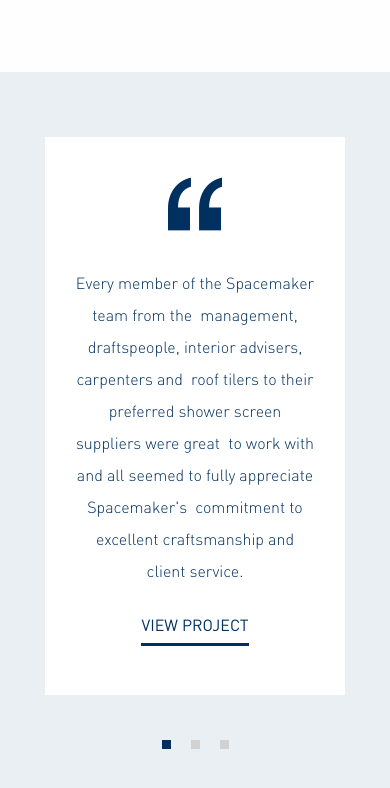
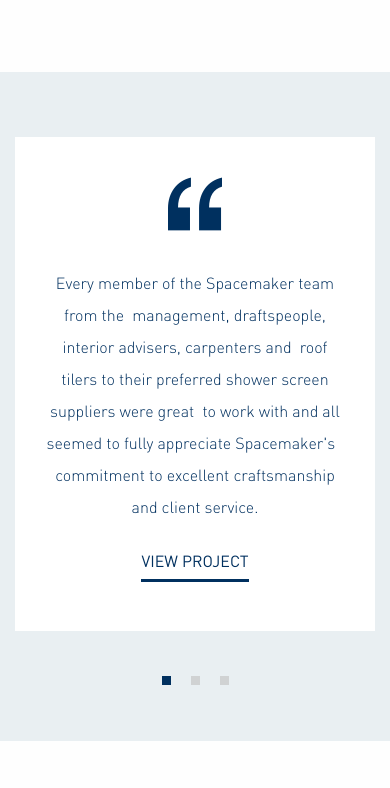
Before and after one commit to halopinx/spacemaker-fe, a website: page index.html in a window 390 px wide. Shown: the part 3600-4388 px from the top of the page. Drawn offline with Linux system fonts and the light colour scheme.

Commit message:
style updates - mbile

```diff
--- a/scss/_components.scss
+++ b/scss/_components.scss
@@ -146,12 +146,16 @@
   margin-bottom: 20px;
   margin-left: 60px;
   margin-right: 40px;
+  @include breakpoint(xlarge) {
+    margin-left: 0;
+    margin-right: 0;
+  }
   @include custom-breakpoint(large-down){
     margin-bottom: 40px;
     margin-left: 30px;
     margin-right: 30px;
   }
-  @include breakpoint(xlarge) {
+  @include custom-breakpoint(medium-down){
     margin-left: 0;
     margin-right: 0;
   }
@@ -167,16 +171,18 @@
     }
   }
   .slick-dots{
-    margin: 30px auto;
     position: absolute !important;
-    left: 0;
-    right: 0;
-    text-align: center;
-    width: 100%;
     @include breakpoint(large) {
       margin-left: 295px;
       margin-bottom: 0;
       bottom: -45px;
+    }
+    @include custom-breakpoint(large-down){
+      margin: 30px auto;
+      left: 0;
+      right: 0;
+      text-align: center;
+      width: 100%;
     }
   }
   .slider-item{
--- a/scss/_layout.scss
+++ b/scss/_layout.scss
@@ -270,6 +270,9 @@
          padding-top: 20px;
          font-size: 14px;
        }
+       @include custom-breakpoint(medium-down){
+         padding-right: 10px;
+       }
        &:first-child{
          padding-left: 0;
        }
@@ -301,6 +304,9 @@
         }
         a{
           margin-right: 30px;
+          @include custom-breakpoint(medium-down){
+            margin-right: 10px;
+          }
         }
       }
     }
--- a/scss/_modules.scss
+++ b/scss/_modules.scss
@@ -259,6 +259,12 @@
     bottom: 0;
     left: 0;
     right: 0;
+    @include breakpoint(medium) {
+      bottom: -100px;
+    }
+    @include breakpoint(xmedium) {
+      bottom: -200px;
+    }
     img{
       width: 100%;
     }
```
Also changed, not shown: css/app.css.
